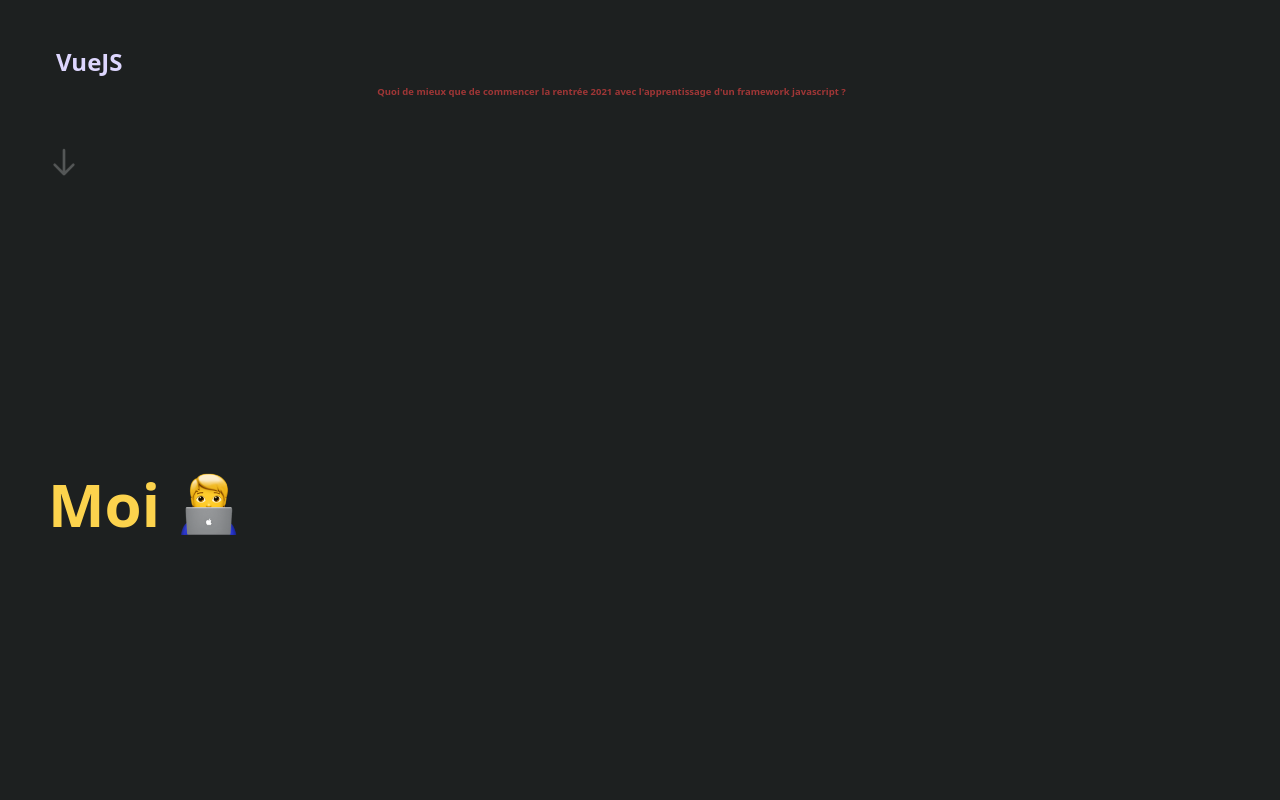
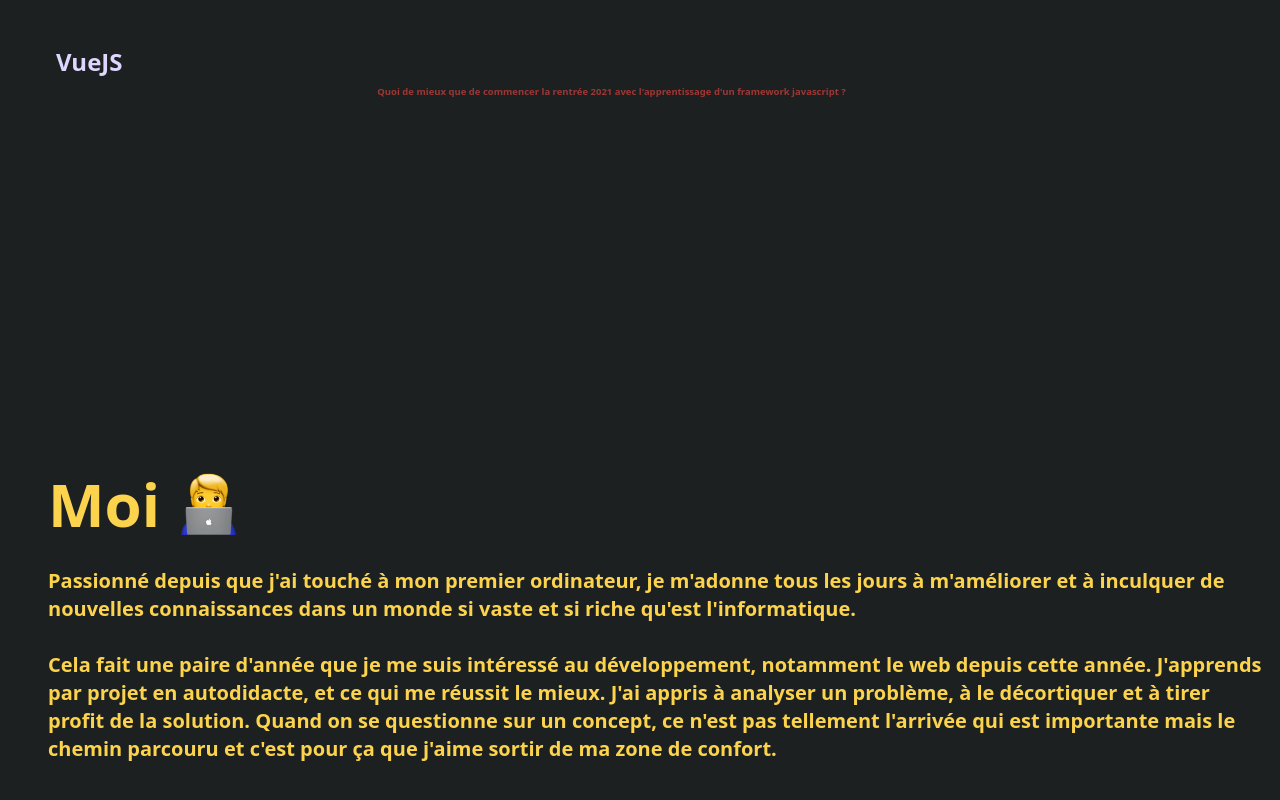
Before and after one commit to Coroxx/portfolio, a Vue app: page / in a window 1280 px wide. Shown: the part 2434-3234 px from the top of the page. Before the commit the page ends 3129 px from the top, so only its background shows below. Built offline with nearby package versions, Linux system fonts and the light colour scheme.

Commit message:
🔖 Version 1.0

```diff
--- a/src/views/About.vue
+++ b/src/views/About.vue
@@ -11,6 +11,23 @@
           alt="wrench_icon"
         />
       </p>
+
+      <p
+        class="pr-4 text-xl font-bold text-yellow-300 break-words  animate__animated animate__jackInTheBox animate__delay-05s wow"
+      >
+        Passionné depuis que j'ai touché à mon premier ordinateur, je m'adonne
+        tous les jours à m'améliorer et à inculquer de nouvelles connaissances
+        dans un monde si vaste et si riche qu'est l'informatique.
+        <br />
+        <br />
+        Cela fait une paire d'année que je me suis intéressé au développement,
+        notamment le web depuis cette année. J'apprends par projet en
+        autodidacte, et ce qui me réussit le mieux. J'ai appris à analyser un
+        problème, à le décortiquer et à tirer profit de la solution. Quand on se
+        questionne sur un concept, ce n'est pas tellement l'arrivée qui est
+        importante mais le chemin parcouru et c'est pour ça que j'aime sortir de
+        ma zone de confort.
+      </p>
     </div>
   </div>
   <div class="py-16"></div>
--- a/src/views/Competences.vue
+++ b/src/views/Competences.vue
@@ -52,7 +52,7 @@
     </div>
   </div>
   <div
-    class="mt-12 ml-12 wow animate__animated animate__fadeIn animate__delay-3s"
+    class="mt-12 ml-12 wow animate__animated animate__fadeIn animate__delay-4s"
   >
     <svg
       xmlns="http://www.w3.org/2000/svg"
```
Also changed, not shown: 1 other file (tests, documents, lock files or other folders).
